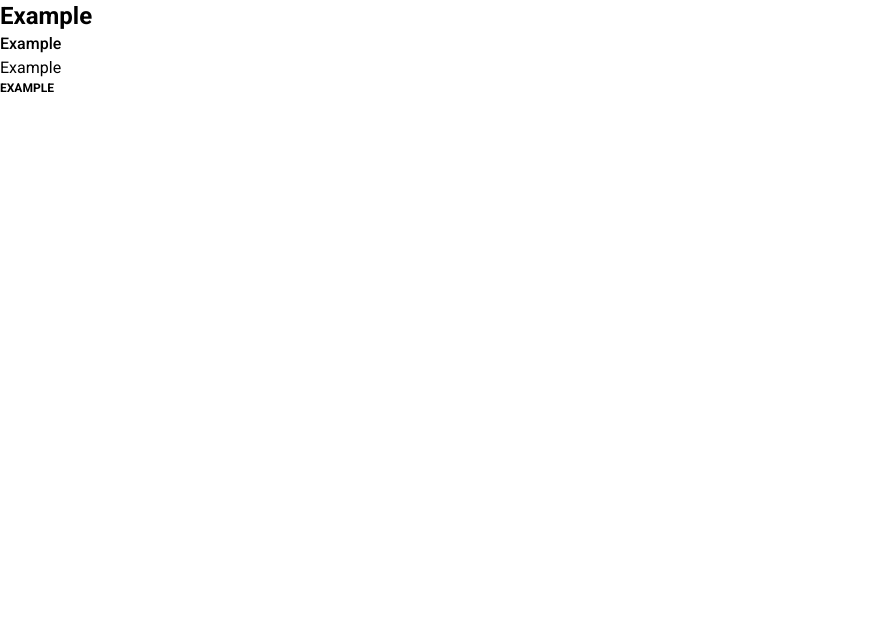
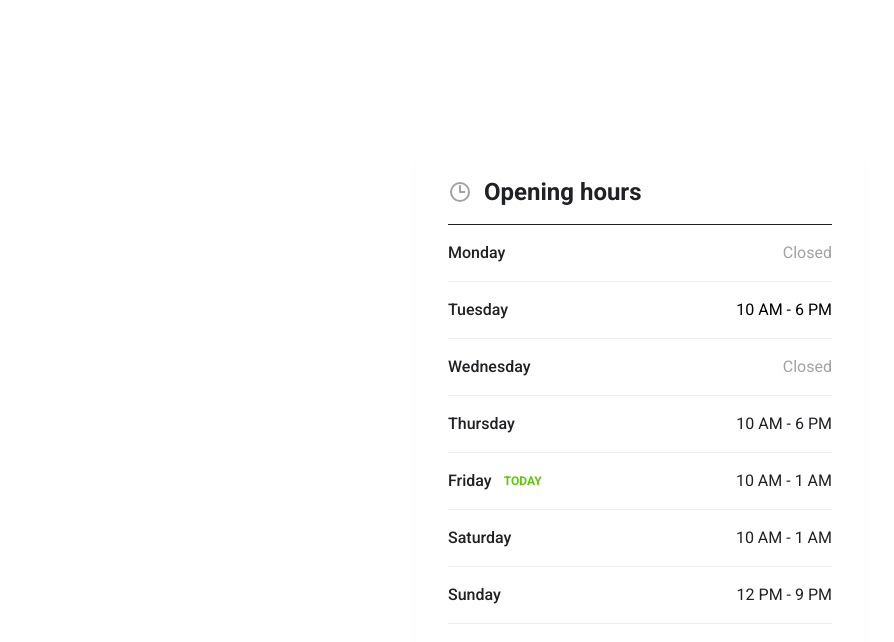
Before and after one commit to francisudeji/opening-hours, a Next.js app: page / in a window 1280 px wide. Shown: the top 642 px of the page, without its empty margins (0-894 px from the left). Built offline with nearby package versions, Linux system fonts and the light colour scheme.

Commit message:
feature: use design assets to implement design

```diff
--- a/src/pages/index.tsx
+++ b/src/pages/index.tsx
@@ -2,7 +2,7 @@ import Head from "next/head";
 import { Roboto } from "next/font/google";
 
 const roboto = Roboto({
-  weight: ["400", "500", "700"], // regular, medium, bold
+  weight: ["400", "500", "700"],
   subsets: ["latin"],
 });
 
@@ -15,11 +15,62 @@ export default function Home() {
         <meta name="viewport" content="width=device-width, initial-scale=1" />
         <link rel="icon" href="/favicon.ico" />
       </Head>
-      <main className={roboto.className}>
-        <h1 className="font-bold text-2xl">Example</h1>
-        <h1 className="font-medium text-base">Example</h1>
-        <h1 className="font-normal text-base">Example</h1>
-        <h1 className="font-bold text-xs uppercase">Example</h1>
+      <main
+        style={roboto.style}
+        className="h-screen flex items-center justify-center"
+      >
+        <section className="p-8 w-full max-w-md mx-auto rounded-lg shadow-lg shadow-gray-100  space-y-4">
+          <h1 className="text-gray-400 font-bold text-2xl flex items-center space-x-3">
+            <svg
+              xmlns="http://www.w3.org/2000/svg"
+              fill="none"
+              viewBox="0 0 24 24"
+              strokeWidth="2"
+              stroke="currentColor"
+              className="w-6 h-6 text-gray-300"
+            >
+              <path
+                strokeLinecap="round"
+                strokeLinejoin="round"
+                d="M12 6v6h4.5m4.5 0a9 9 0 11-18 0 9 9 0 0118 0z"
+              />
+            </svg>
+            <span>Opening hours</span>
+          </h1>
+          <ul className="divide-y divide-slate-200 border-t border-t-gray-400 border-b border-b-gray-200 text-base">
+            <li className="py-4 flex items-center justify-between">
+              <span className="text-gray-400 font-medium">Monday</span>
+              <span className="text-gray-300 font-normal">Closed</span>
+            </li>
+            <li className="py-4 flex items-center justify-between">
+              <span className="text-gray-400 font-medium">Tuesday</span>
+              <span>10 AM - 6 PM</span>
+            </li>
+            <li className="py-4 flex items-center justify-between">
+              <span className="text-gray-400 font-medium">Wednesday</span>
+              <span className="text-gray-300 font-normal">Closed</span>
+            </li>
+            <li className="py-4 flex items-center justify-between">
+              <span className="text-gray-400 font-medium">Thursday</span>
+              <span className="text-gray-400 font-normal">10 AM - 6 PM</span>
+            </li>
+            <li className="py-4 flex items-center justify-between">
+              <span className="text-gray-400 font-medium flex items-center space-x-3">
+                <span>Friday</span>
+                <span className="text-green text-xs font-bold">TODAY</span>
+              </span>
+              <span className="text-gray-400 font-normal">10 AM - 1 AM</span>
+            </li>
+            <li className="py-4 flex items-center justify-between">
+              <span className="text-gray-400 font-medium">Saturday</span>
+              <span className="text-gray-400 font-normal">10 AM - 1 AM</span>
+            </li>
+            <li className="py-4 flex items-center justify-between">
+              <span className="text-gray-400 font-medium">Sunday</span>
+              <span className="text-gray-400 font-normal">12 PM - 9 PM</span>
+            </li>
+          </ul>
+        </section>
       </main>
     </>
   );
--- a/tailwind.config.js
+++ b/tailwind.config.js
@@ -2,7 +2,17 @@
 module.exports = {
   content: ["./src/**/*.{js,ts,jsx,tsx}"],
   theme: {
-    extend: {},
+    colors: {
+      gray: {
+        100: "#f8f8f8",
+        200: "#eeeeee",
+        300: "#a1a2a4",
+        400: "#202125" /** hello */,
+      },
+      green: {
+        DEFAULT: "#5bcb02",
+      },
+    },
   },
   plugins: [],
 };
```
